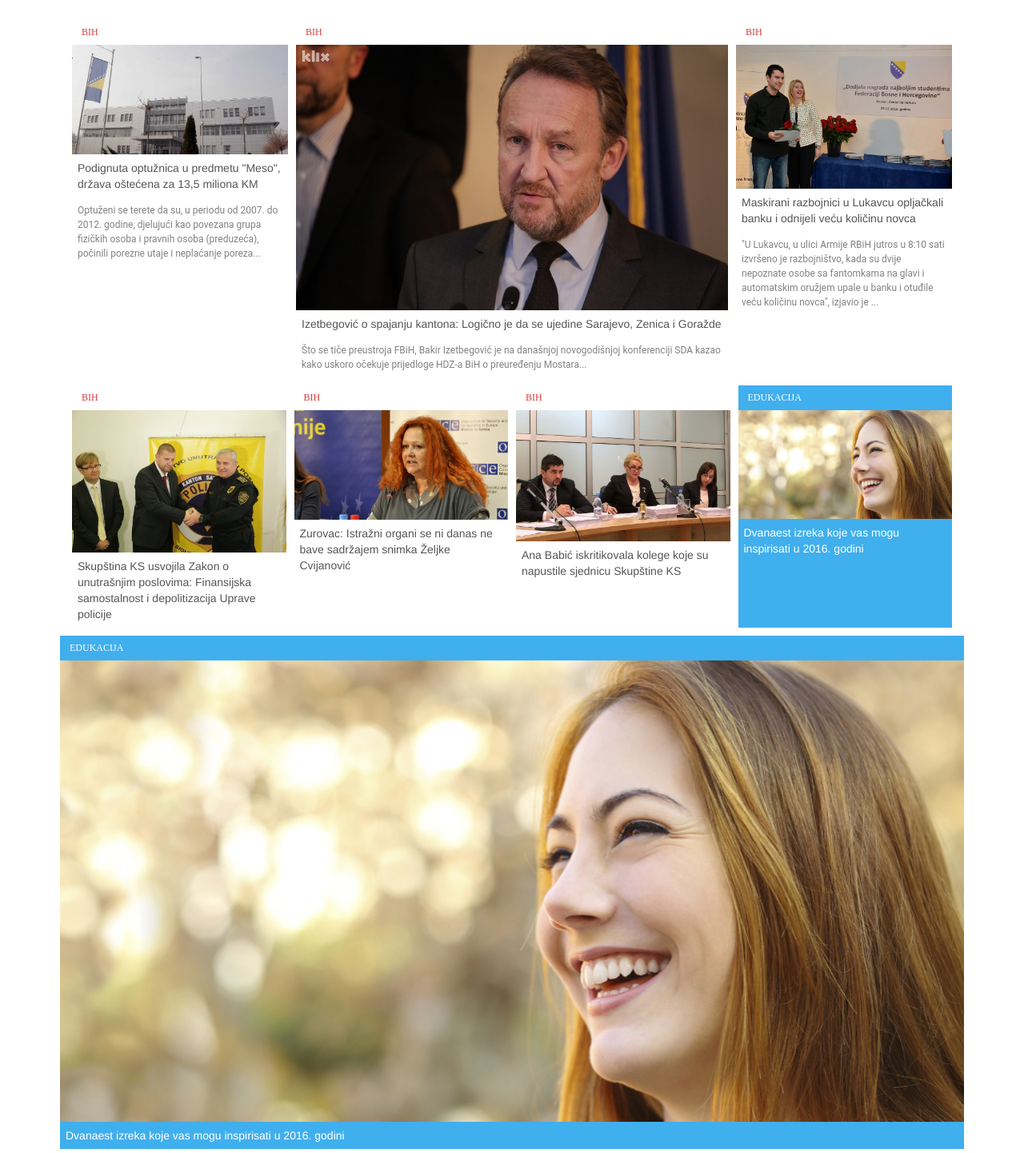
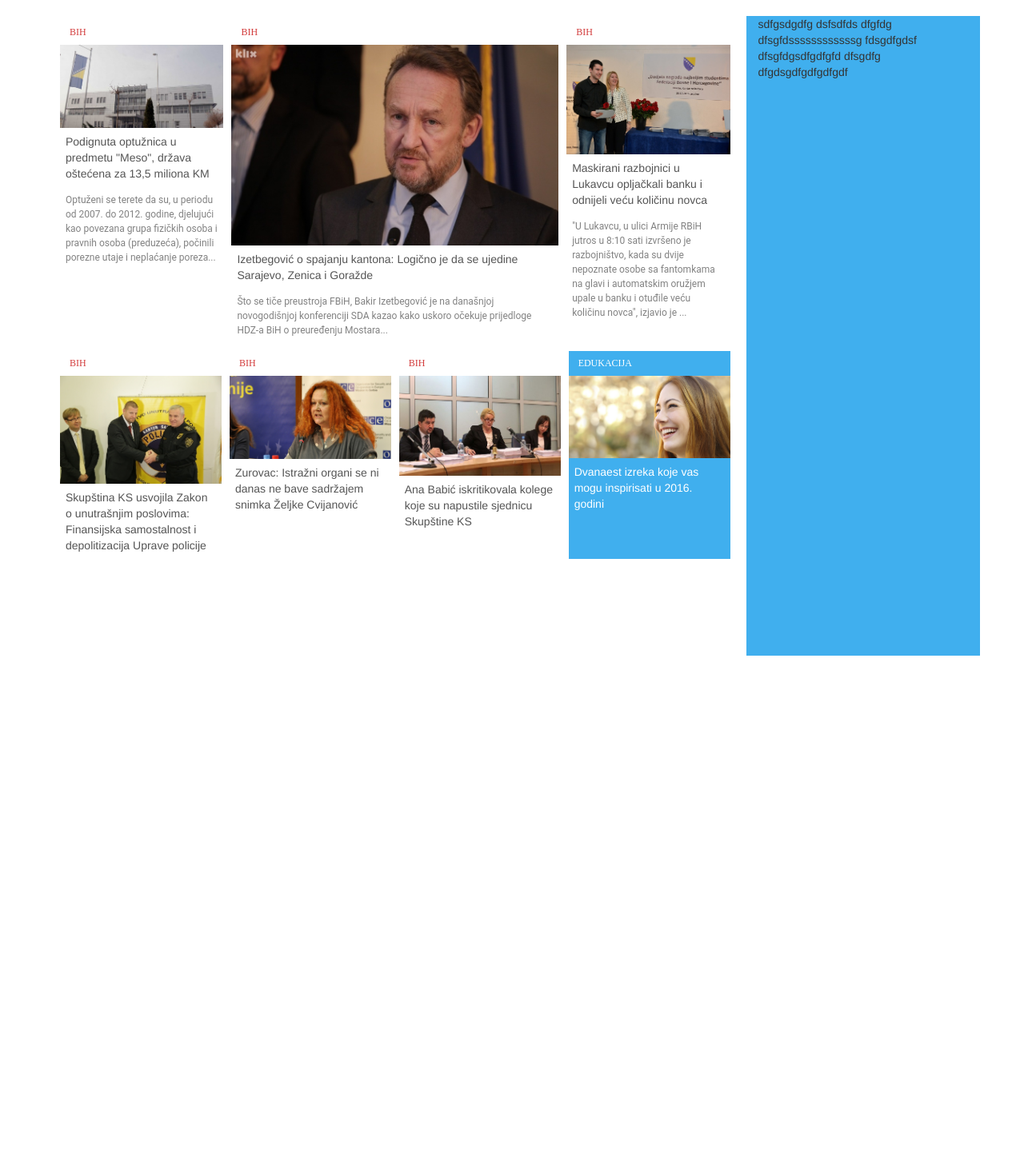
Before and after one commit to edox1/prj1, a PHP site: page /prj1/ in a window 1280 px wide. Shown: the part 102-1544 px from the top of the page at 80% size. After the commit the page ends 922 px from the top, so only its background shows below. Run offline with PHP 8.4, Linux system fonts and the light colour scheme; some libraries are stand-ins or nearby versions.

Commit message:
izmjena u index.html

```diff
--- a/css/style2.css
+++ b/css/style2.css
@@ -2,11 +2,11 @@ body{
 	background-color: #ECECEC;
 }
 
-.container {
+.container1 {
   display: flex;
   flex-flow: row wrap;
   margin: auto;
-  width: 67%;
+  width: 100%;
 
 }
 
@@ -15,7 +15,7 @@ img {
 	margin: auto;
 }
 
-.container > * {
+.container1 > * {
   padding: 0px;
   flex: 1 100%;
 }
@@ -77,15 +77,15 @@ img {
 
 
 @media all and (max-width: 1200px) {
-  .container {
-	width: 80%;
+  .container1 {
+	width: 100%;
 	}
 
 }
 
 @media all and (max-width: 800px) {
-  .container {
-	width: 90%;
+  .container1 {
+	width: 100%;
 	}
 }
 
--- a/index.php
+++ b/index.php
@@ -3,6 +3,7 @@
 <head>
  <meta charset="UTF-8">
  <link rel="stylesheet" type="text/css" href="css/style2.css" />
+<link rel="stylesheet" href="https://maxcdn.bootstrapcdn.com/bootstrap/3.3.6/css/bootstrap.min.css" integrity="sha384-1q8mTJOASx8j1Au+a5WDVnPi2lkFfwwEAa8hDDdjZlpLegxhjVME1fgjWPGmkzs7" crossorigin="anonymous">
 
 </head>
 <body>
@@ -10,91 +11,96 @@
 
 <?php include 'includes/navigation.php'; ?>
 
-
-
 <div class="container">
-		<section class="container">
+<div class="row" >
+	<div class="col-md-9">
+		<section class="container1">
 			<article class="news-bih">
 				<div class="header-line">
 					<a href="#">BIH</a>
 				</div>
+				<a href="#">
 				<img src="images/1.jpg" />
 				<header class="news-header-bih">Podignuta optužnica u predmetu "Meso", država oštećena za 13,5 miliona KM</header>
 				<section class="news-item">Optuženi se terete da su, u periodu od 2007. do 2012. godine,
 				djelujući kao povezana grupa fizičkih osoba i pravnih osoba (preduzeća),
 				počinili porezne utaje i neplaćanje poreza...
-				 </section>
+				</section>
+				</a>
 			</article>
 			<article class="news-big news-bih">
 				<div class="header-line">
 					<a href="#">BIH</a>
 				</div>
+				<a href="#">
 				<img src="images/bakir.jpg" />
 				<header class="news-header-bih">Izetbegović o spajanju kantona: Logično je da se ujedine Sarajevo, Zenica i Goražde</header>
 				<section class="news-item">Što se tiče preustroja FBiH, Bakir Izetbegović je na današnjoj novogodišnjoj konferenciji SDA kazao kako
 				 uskoro očekuje prijedloge HDZ-a BiH o preuređenju Mostara...
 				 </section>
+				 </a>
 			</article>
 			<article class="news-bih">
 				<div class="header-line">
 					<a href="#">BIH</a>
 				</div>
+				<a href="#">
 				<img src="images/3.jpg" />
 				<header class="news-header-bih">Maskirani razbojnici u Lukavcu opljačkali banku i odnijeli veću količinu novca</header>
 				<section class="news-item">"U Lukavcu, u ulici Armije RBiH jutros u 8:10 sati izvršeno je razbojništvo,
 				kada su dvije nepoznate osobe sa fantomkama na glavi i automatskim oružjem upale
 				u banku i otuđile veću količinu novca", izjavio je ...
 				</section>
+				</a>
 			</article>
 
 		</section>
-		<section class="container">
+		<section class="container1">
 
 			<article class="news-bih">
 				<div class="header-line">
 					<a href="#">BIH</a>
 				</div>
+				<a href="#">
 				<img src="images/4.jpg" />
 				<header class="news-header-bih">Skupština KS usvojila Zakon o unutrašnjim poslovima: Finansijska samostalnost i depolitizacija Uprave policije</header>
-
+				</a>
 			</article>
 			<article class="news-bih">
 				<div class="header-line">
 					<a href="#">BIH</a>
 				</div>
+				<a href="#">
 				<img src="images/5.jpg" />
 				<header class="news-header-bih">Zurovac: Istražni organi se ni danas ne bave sadržajem snimka Željke Cvijanović</header>
-
+				</a>
 			</article>
 			<article class="news-bih">
 				<div class="header-line">
 					<a href="#">BIH</a>
 				</div>
+				<a href="#">
 				<img src="images/6.jpg" />
 				<header class="news-header-bih">Ana Babić iskritikovala kolege koje su napustile sjednicu Skupštine KS</header>
-
+				</a>
 			</article>
 			<article class="news-edukacija">
 				<div class="header-line">
 					<a href="#">EDUKACIJA</a>
 				</div>
+				<a href="#">
 				<img src="images/7.jpg" />
 				<header class="news-header-edukacija">Dvanaest izreka koje vas mogu inspirisati u 2016. godini</header>
-
+				</a>
 			</article>
 
 		</section>
+	</div>
+	<div class="col-md-3" style="background-color:#40AFEE; height:800px">
+			sdfgsdgdfg dsfsdfds dfgfdg dfsgfdssssssssssssg fdsgdfgdsf                 dfsgfdgsdfgdfgfd        dfsgdfg dfgdsgdfgdfgdfgdf
+
+	</div>
 </div>
-<div class="container">
-			<article class="news-edukacija">
-				<div class="header-line">
-					<a href="#">EDUKACIJA</a>
-				</div>
-				<img src="images/7.jpg" />
-				<header class="news-header-edukacija">Dvanaest izreka koje vas mogu inspirisati u 2016. godini</header>
-
-			</article>
-
 </div>
 
 
```
Also changed, not shown: css/style3.css (deleted, +0 -9 lines).
